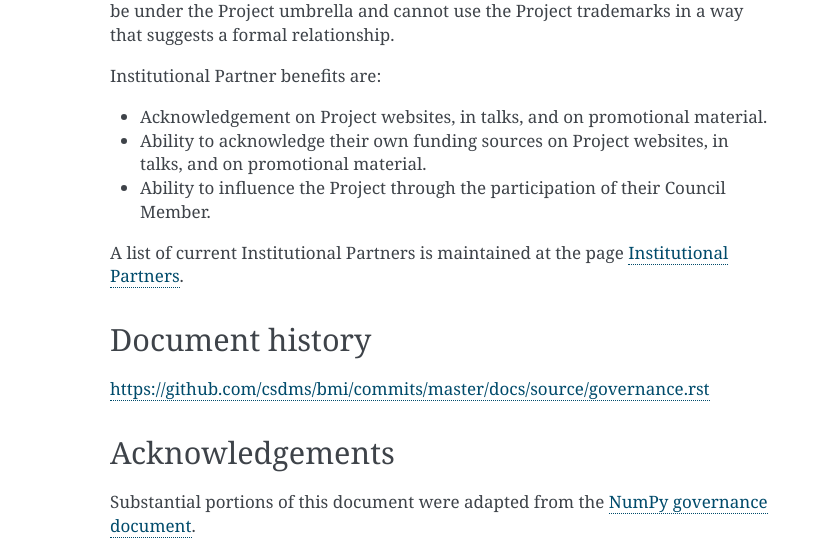
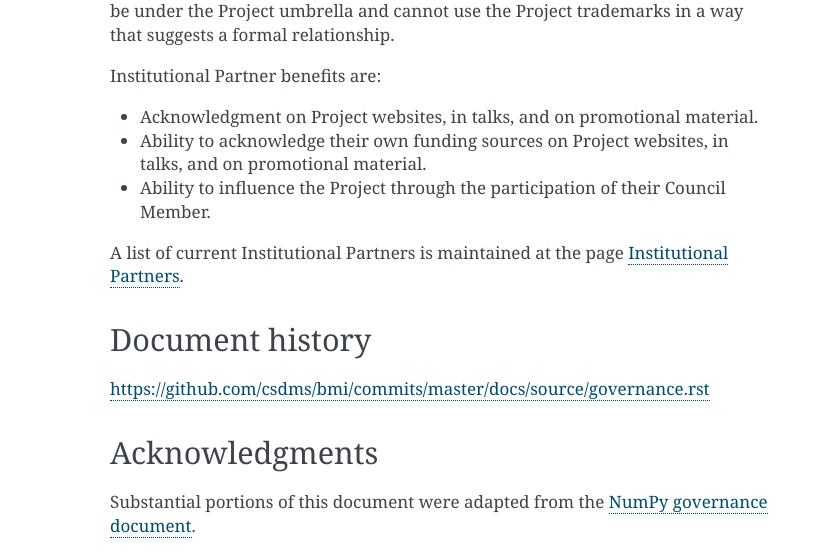
Before and after one commit to csdms/bmi, a Sphinx documentation site: the page built from docs/source/governance.rst, in a window 1280 px wide and 900 px high, scrolled down 6729 px. Shown: the part 155-709 px from the top of the window, without its empty margins (310-1139 px from the left). Built offline with Sphinx 7.4.7, drawn with Linux system fonts in a browser that asks for light colours; formulas are drawn with MathJax 3; some of the changed text lies outside the part shown.

Commit message:
Fix typos

```diff
--- a/docs/source/bmi.best_practices.rst
+++ b/docs/source/bmi.best_practices.rst
@@ -46,7 +46,7 @@ here are some tips to help when writing a BMI for a model.
   responsibility to ensure that array information is
   flattened/redimensionalized in the correct order.
 
-* Recall that models can have mulitple grids. This can be particularly
+* Recall that models can have multiple grids. This can be particularly
   useful for defining :term:`exchange items <exchange item>` that
   don't vary over the model domain; e.g., a diffusivity -- just define
   the variable on a separate :ref:`scalar grid <unstructured_grids>`.
--- a/docs/source/governance.rst
+++ b/docs/source/governance.rst
@@ -304,7 +304,7 @@ that suggests a formal relationship.
 
 Institutional Partner benefits are:
 
-* Acknowledgement on Project websites, in talks, and on promotional material.
+* Acknowledgment on Project websites, in talks, and on promotional material.
 * Ability to acknowledge their own funding sources on Project websites, in
   talks, and on promotional material.
 * Ability to influence the Project through the participation of their Council
@@ -318,8 +318,8 @@ Document history
 
 https://github.com/csdms/bmi/commits/master/docs/source/governance.rst
 
-Acknowledgements
-----------------
+Acknowledgments
+---------------
 
 Substantial portions of this document were adapted from the `NumPy governance
 document`_.
--- a/docs/source/model_grids.rst
+++ b/docs/source/model_grids.rst
@@ -52,7 +52,7 @@ where the elements have equal width in each dimension.
 That is, for a two-dimensional grid, elements have a constant width
 of ``dx`` in the *x*-direction and ``dy`` in the *y*-direction.
 The case of ``dx == dy`` is oftentimes called
-a *raster* or *Catesian grid*.
+a *raster* or *Cartesian grid*.
 
 To completely specify a uniform rectilinear grid,
 only three pieces of information are needed:
```
